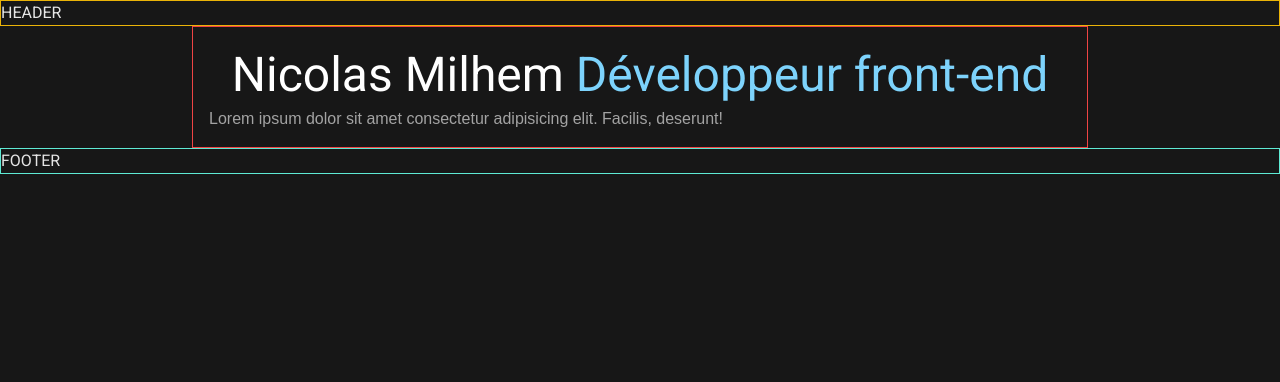
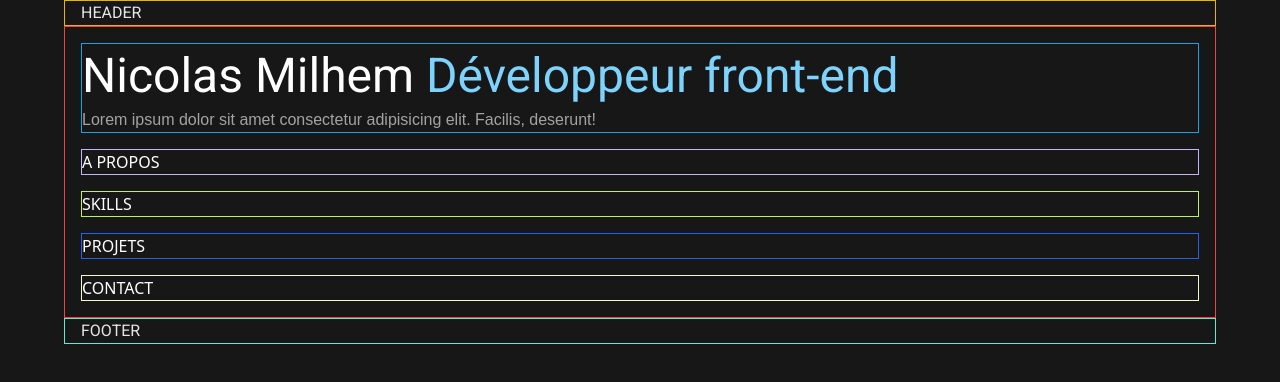
Before and after one commit to nicomil59/nicomildev, an Astro site: page / in a window 1280 px wide. Built offline with nearby package versions, Linux system fonts and the light colour scheme; Astro itself is replaced by a stand-in of ours.

Commit message:
💄 Set layout max-width

```diff
--- a/src/components/Footer.astro
+++ b/src/components/Footer.astro
@@ -1,5 +1,5 @@
 ---
 ---
-<footer class="border border-teal-300 font-title text-neutral-200">
+<footer class="max-w-6xl px-4 m-auto border border-teal-300 font-title text-neutral-200">
     FOOTER
 </footer>
--- a/src/components/Header.astro
+++ b/src/components/Header.astro
@@ -1,5 +1,5 @@
 ---
 ---
-<header class="border border-yellow-500 font-title text-neutral-200">
+<header class="max-w-6xl px-4 m-auto border border-yellow-500 font-title text-neutral-200">
     HEADER
 </header>
--- a/src/pages/index.astro
+++ b/src/pages/index.astro
@@ -5,8 +5,14 @@ const pageTitle = "Nicolas Milhem - Développeur web"
 ---
 
 <Layout pageTitle={pageTitle}>
-	<main class="max-w-4xl m-auto p-4 text-white border border-red-500">
-		<h1 class="text-5xl font-title font-medium text-center my-2">Nicolas Milhem <span class="text-gradient text-sky-300">Développeur front-end</span></h1>
-		<p class="font-text text-neutral-400">Lorem ipsum dolor sit amet consectetur adipisicing elit. Facilis, deserunt!</p>
+	<main class="max-w-6xl m-auto px-4 text-white border border-red-500">
+		<section class="my-4  border border-sky-500" id="hero">
+			<h1 class="text-5xl font-title font-medium my-2">Nicolas Milhem <span class="text-gradient text-sky-300">Développeur front-end</span></h1>
+			<p class="font-text text-neutral-400">Lorem ipsum dolor sit amet consectetur adipisicing elit. Facilis, deserunt!</p>
+		</section>
+		<section id="about" class="my-4 border border-violet-300">A PROPOS</section>
+		<section id="skills" class="my-4 border border-lime-300">SKILLS</section>
+		<section id="projects" class="my-4 border border-blue-600">PROJETS</section>
+		<section id="contact" class="my-4 border border-lime-100">CONTACT</section>
 	</main>
 </Layout>
```
